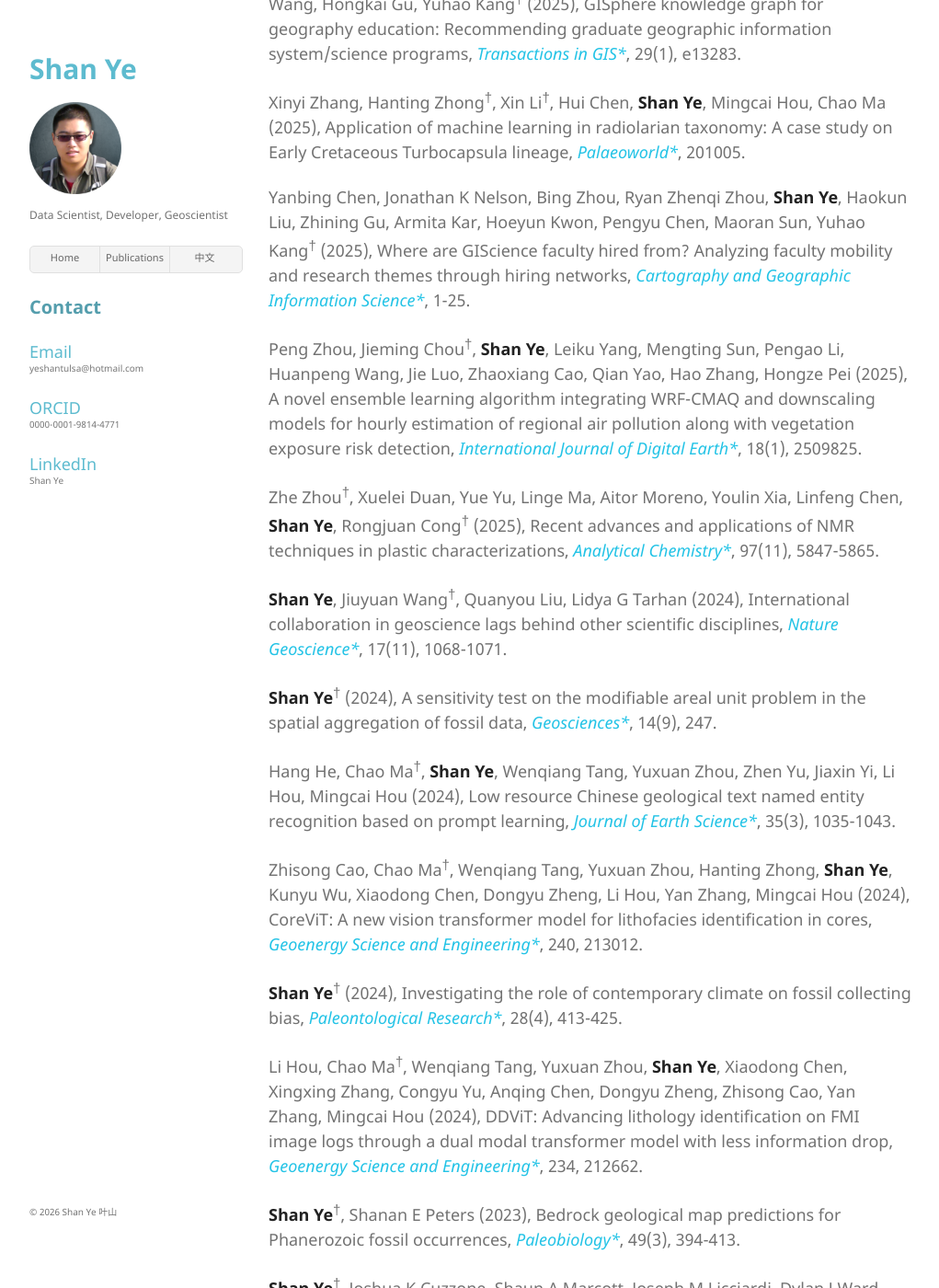
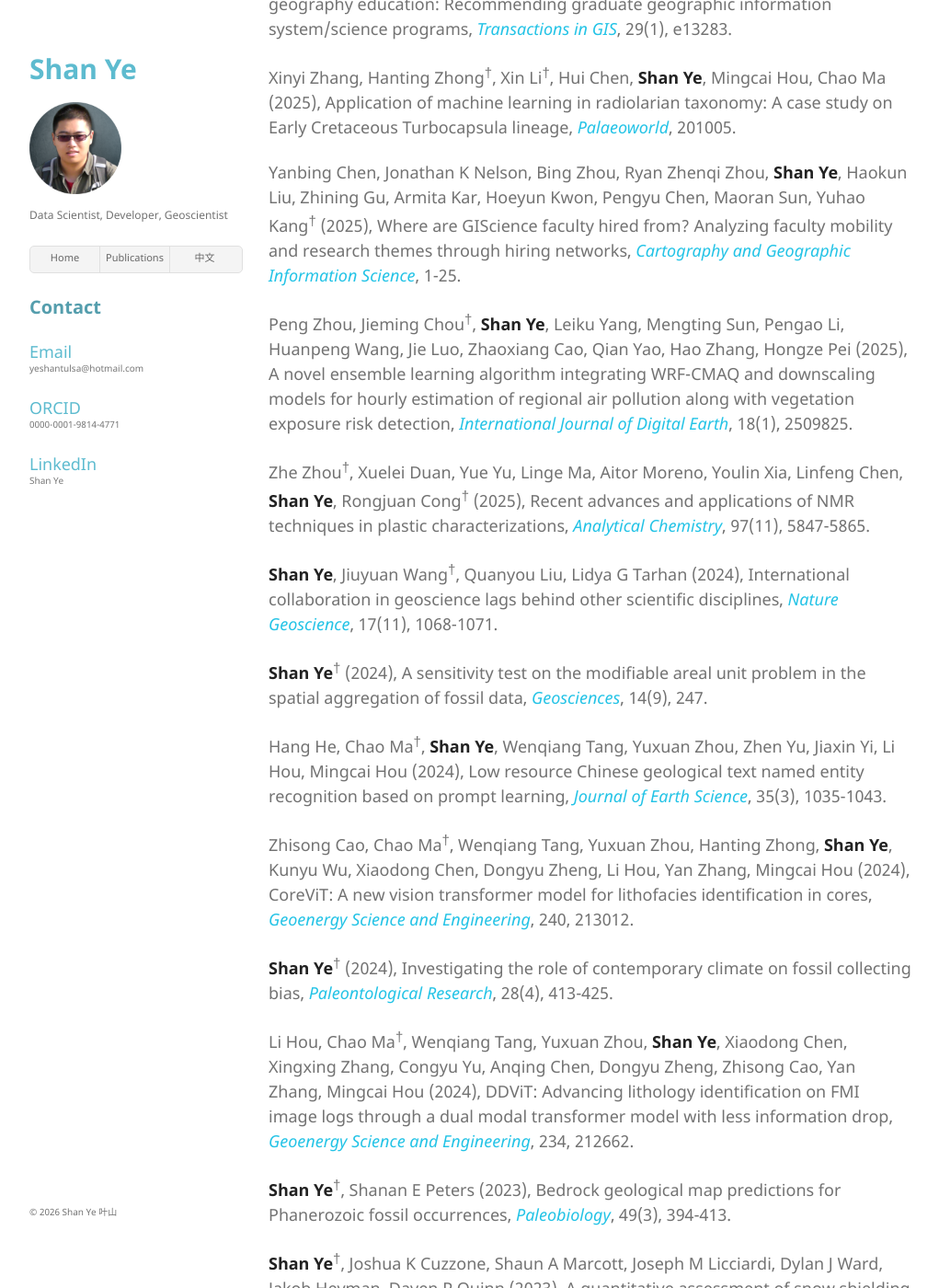
Before and after one commit to yeshan-geo/yeshan-geo.github.io, a Jekyll site: the page built from pages/pub.md, in a window 1280 px wide and 1400 px high, scrolled down 686 px. Shown: the whole window at 92% size, without its empty margins (128-1149 px from the left). Built offline with Jekyll 4.4.1, drawn with Linux system fonts in a browser that asks for light colours; our own code applies the rules of GitHub Pages for plain Markdown files; some of the changed text lies outside the part shown.

Commit message:
Update pub.md

```diff
--- a/pages/pub.md
+++ b/pages/pub.md
@@ -6,39 +6,39 @@
 
 Junbo Wang<sup>#</sup>, Haofeng Tan<sup>#</sup>, Bowen Liao, Albert Jiang, Teng Fei, Qixing Huang, Bing Zhou, Zhengzhong Tu, **Shan Ye**<sup>†</sup>, Yuhao Kang<sup>†</sup> (2026), SounDiT: Geo-contextual soundscape-to-landscape generation, *Accepted*.
 
-Peng Zhou, Jieming Chou<sup>†</sup>, **Shan Ye**, Mengting Sun, Jie Luo, Zhaoxiang Cao, Qian Yao, Hao Zhang, Muhammad Bilal, Li Dan (2025), Global assessment of vegetation ozone exposure using a remote sensing-based index: A new potential reference for critical levels and gross primary production simulations, <i><font color="#23c3e6">IEEE Transactions on Geoscience and Remote Sensing*</font></i>.
+Peng Zhou, Jieming Chou<sup>†</sup>, **Shan Ye**, Mengting Sun, Jie Luo, Zhaoxiang Cao, Qian Yao, Hao Zhang, Muhammad Bilal, Li Dan (2025), Global assessment of vegetation ozone exposure using a remote sensing-based index: A new potential reference for critical levels and gross primary production simulations, <i><font color="#23c3e6">IEEE Transactions on Geoscience and Remote Sensing</font></i>.
 
-**Shan Ye**<sup>†</sup><sup>#</sup>, Xuelei Duan<sup>†</sup><sup>#</sup>, Youlin Xia, Aitor Moreno, Rongjuan Cong, fuyue Tian, Yu Zhou, Lin Liu, Yue Yu, Peiqian Yu, Linfeng Chen, Shuai Shao, Congyun Liu, Linge Ma<sup>†</sup>, Zhe Zhou<sup>†</sup> (2025), AI-Optimized Quantitative RINEPT (AIOQ-RINEPT) 1D <sup>13</sup>C NMR for rapid polyolefin microstructure analysis, <i><font color="#23c3e6">ACS Omega*</font></i>, 10(38), 44633-44641.
+**Shan Ye**<sup>†</sup><sup>#</sup>, Xuelei Duan<sup>†</sup><sup>#</sup>, Youlin Xia, Aitor Moreno, Rongjuan Cong, fuyue Tian, Yu Zhou, Lin Liu, Yue Yu, Peiqian Yu, Linfeng Chen, Shuai Shao, Congyun Liu, Linge Ma<sup>†</sup>, Zhe Zhou<sup>†</sup> (2025), AI-Optimized Quantitative RINEPT (AIOQ-RINEPT) 1D <sup>13</sup>C NMR for rapid polyolefin microstructure analysis, <i><font color="#23c3e6">ACS Omega</font></i>, 10(38), 44633-44641.
 
-Zhining Gu, Wenwen Li, Bing Zhou, Yikang Wang, Yanbing Chen, **Shan Ye**, Kejin Wang, Hongkai Gu, Yuhao Kang<sup>†</sup> (2025), GISphere knowledge graph for geography education: Recommending graduate geographic information system/science programs, <i><font color="#23c3e6">Transactions in GIS*</font></i>, 29(1), e13283.
+Zhining Gu, Wenwen Li, Bing Zhou, Yikang Wang, Yanbing Chen, **Shan Ye**, Kejin Wang, Hongkai Gu, Yuhao Kang<sup>†</sup> (2025), GISphere knowledge graph for geography education: Recommending graduate geographic information system/science programs, <i><font color="#23c3e6">Transactions in GIS</font></i>, 29(1), e13283.
 
-Xinyi Zhang, Hanting Zhong<sup>†</sup>, Xin Li<sup>†</sup>, Hui Chen, **Shan Ye**, Mingcai Hou, Chao Ma (2025), Application of machine learning in radiolarian taxonomy: A case study on Early Cretaceous Turbocapsula lineage, <i><font color="#23c3e6">Palaeoworld*</font></i>, 201005.
+Xinyi Zhang, Hanting Zhong<sup>†</sup>, Xin Li<sup>†</sup>, Hui Chen, **Shan Ye**, Mingcai Hou, Chao Ma (2025), Application of machine learning in radiolarian taxonomy: A case study on Early Cretaceous Turbocapsula lineage, <i><font color="#23c3e6">Palaeoworld</font></i>, 201005.
 
-Yanbing Chen, Jonathan K Nelson, Bing Zhou, Ryan Zhenqi Zhou, **Shan Ye**, Haokun Liu, Zhining Gu, Armita Kar, Hoeyun Kwon, Pengyu Chen, Maoran Sun, Yuhao Kang<sup>†</sup> (2025), Where are GIScience faculty hired from? Analyzing faculty mobility and research themes through hiring networks, <i><font color="#23c3e6">Cartography and Geographic Information Science*</font></i>, 1-25.
+Yanbing Chen, Jonathan K Nelson, Bing Zhou, Ryan Zhenqi Zhou, **Shan Ye**, Haokun Liu, Zhining Gu, Armita Kar, Hoeyun Kwon, Pengyu Chen, Maoran Sun, Yuhao Kang<sup>†</sup> (2025), Where are GIScience faculty hired from? Analyzing faculty mobility and research themes through hiring networks, <i><font color="#23c3e6">Cartography and Geographic Information Science</font></i>, 1-25.
 
-Peng Zhou, Jieming Chou<sup>†</sup>, **Shan Ye**, Leiku Yang, Mengting Sun, Pengao Li, Huanpeng Wang, Jie Luo, Zhaoxiang Cao, Qian Yao, Hao Zhang, Hongze Pei (2025), A novel ensemble learning algorithm integrating WRF-CMAQ and downscaling models for hourly estimation of regional air pollution along with vegetation exposure risk detection, <i><font color="#23c3e6">International Journal of Digital Earth*</font></i>, 18(1), 2509825.
+Peng Zhou, Jieming Chou<sup>†</sup>, **Shan Ye**, Leiku Yang, Mengting Sun, Pengao Li, Huanpeng Wang, Jie Luo, Zhaoxiang Cao, Qian Yao, Hao Zhang, Hongze Pei (2025), A novel ensemble learning algorithm integrating WRF-CMAQ and downscaling models for hourly estimation of regional air pollution along with vegetation exposure risk detection, <i><font color="#23c3e6">International Journal of Digital Earth</font></i>, 18(1), 2509825.
 
-Zhe Zhou<sup>†</sup>, Xuelei Duan, Yue Yu, Linge Ma, Aitor Moreno, Youlin Xia, Linfeng Chen, **Shan Ye**, Rongjuan Cong<sup>†</sup> (2025), Recent advances and applications of NMR techniques in plastic characterizations, <i><font color="#23c3e6">Analytical Chemistry*</font></i>, 97(11), 5847-5865.
+Zhe Zhou<sup>†</sup>, Xuelei Duan, Yue Yu, Linge Ma, Aitor Moreno, Youlin Xia, Linfeng Chen, **Shan Ye**, Rongjuan Cong<sup>†</sup> (2025), Recent advances and applications of NMR techniques in plastic characterizations, <i><font color="#23c3e6">Analytical Chemistry</font></i>, 97(11), 5847-5865.
 
-**Shan Ye**, Jiuyuan Wang<sup>†</sup>, Quanyou Liu, Lidya G Tarhan (2024), International collaboration in geoscience lags behind other scientific disciplines, <i><font color="#23c3e6">Nature Geoscience*</font></i>, 17(11), 1068-1071.
+**Shan Ye**, Jiuyuan Wang<sup>†</sup>, Quanyou Liu, Lidya G Tarhan (2024), International collaboration in geoscience lags behind other scientific disciplines, <i><font color="#23c3e6">Nature Geoscience</font></i>, 17(11), 1068-1071.
 
-**Shan Ye**<sup>†</sup> (2024), A sensitivity test on the modifiable areal unit problem in the spatial aggregation of fossil data, <i><font color="#23c3e6">Geosciences*</font></i>, 14(9), 247.
+**Shan Ye**<sup>†</sup> (2024), A sensitivity test on the modifiable areal unit problem in the spatial aggregation of fossil data, <i><font color="#23c3e6">Geosciences</font></i>, 14(9), 247.
 
-Hang He, Chao Ma<sup>†</sup>, **Shan Ye**, Wenqiang Tang, Yuxuan Zhou, Zhen Yu, Jiaxin Yi, Li Hou, Mingcai Hou (2024), Low resource Chinese geological text named entity recognition based on prompt learning, <i><font color="#23c3e6">Journal of Earth Science*</font></i>, 35(3), 1035-1043.
+Hang He, Chao Ma<sup>†</sup>, **Shan Ye**, Wenqiang Tang, Yuxuan Zhou, Zhen Yu, Jiaxin Yi, Li Hou, Mingcai Hou (2024), Low resource Chinese geological text named entity recognition based on prompt learning, <i><font color="#23c3e6">Journal of Earth Science</font></i>, 35(3), 1035-1043.
 
-Zhisong Cao, Chao Ma<sup>†</sup>, Wenqiang Tang, Yuxuan Zhou, Hanting Zhong, **Shan Ye**, Kunyu Wu, Xiaodong Chen, Dongyu Zheng, Li Hou, Yan Zhang, Mingcai Hou (2024), CoreViT: A new vision transformer model for lithofacies identification in cores, <i><font color="#23c3e6">Geoenergy Science and Engineering*</font></i>, 240, 213012.
+Zhisong Cao, Chao Ma<sup>†</sup>, Wenqiang Tang, Yuxuan Zhou, Hanting Zhong, **Shan Ye**, Kunyu Wu, Xiaodong Chen, Dongyu Zheng, Li Hou, Yan Zhang, Mingcai Hou (2024), CoreViT: A new vision transformer model for lithofacies identification in cores, <i><font color="#23c3e6">Geoenergy Science and Engineering</font></i>, 240, 213012.
 
-**Shan Ye**<sup>†</sup> (2024), Investigating the role of contemporary climate on fossil collecting bias, <i><font color="#23c3e6">Paleontological Research*</font></i>, 28(4), 413-425.
+**Shan Ye**<sup>†</sup> (2024), Investigating the role of contemporary climate on fossil collecting bias, <i><font color="#23c3e6">Paleontological Research</font></i>, 28(4), 413-425.
 
-Li Hou, Chao Ma<sup>†</sup>, Wenqiang Tang, Yuxuan Zhou, **Shan Ye**, Xiaodong Chen, Xingxing Zhang, Congyu Yu, Anqing Chen, Dongyu Zheng, Zhisong Cao, Yan Zhang, Mingcai Hou (2024), DDViT: Advancing lithology identification on FMI image logs through a dual modal transformer model with less information drop, <i><font color="#23c3e6">Geoenergy Science and Engineering*</font></i>, 234, 212662.
+Li Hou, Chao Ma<sup>†</sup>, Wenqiang Tang, Yuxuan Zhou, **Shan Ye**, Xiaodong Chen, Xingxing Zhang, Congyu Yu, Anqing Chen, Dongyu Zheng, Zhisong Cao, Yan Zhang, Mingcai Hou (2024), DDViT: Advancing lithology identification on FMI image logs through a dual modal transformer model with less information drop, <i><font color="#23c3e6">Geoenergy Science and Engineering</font></i>, 234, 212662.
 
-**Shan Ye**<sup>†</sup>, Shanan E Peters (2023), Bedrock geological map predictions for Phanerozoic fossil occurrences, <i><font color="#23c3e6">Paleobiology*</font></i>, 49(3), 394-413.
+**Shan Ye**<sup>†</sup>, Shanan E Peters (2023), Bedrock geological map predictions for Phanerozoic fossil occurrences, <i><font color="#23c3e6">Paleobiology</font></i>, 49(3), 394-413.
 
-**Shan Ye**<sup>†</sup>, Joshua K Cuzzone, Shaun A Marcott, Joseph M Licciardi, Dylan J Ward, Jakob Heyman, Daven P Quinn (2023), A quantitative assessment of snow shielding effects on surface exposure dating from a western North American <sup>10</sup>Be data compilation, <i><font color="#23c3e6">Quaternary Geochronology*</font></i>, 76, 101440.
+**Shan Ye**<sup>†</sup>, Joshua K Cuzzone, Shaun A Marcott, Joseph M Licciardi, Dylan J Ward, Jakob Heyman, Daven P Quinn (2023), A quantitative assessment of snow shielding effects on surface exposure dating from a western North American <sup>10</sup>Be data compilation, <i><font color="#23c3e6">Quaternary Geochronology</font></i>, 76, 101440.
 
-Yikang Wang, Yuhao Kang, Haokun Liu, Ce Hou, Bing Zhou, **Shan Ye**, Yuyan Liu, Jinmeng Rao, Zhenghao Pei, Xiang Ye, Song Gao<sup>†</sup> (2023), Choosing GIS graduate programs from afar: Chinese students' perspectives, <i><font color="#23c3e6">Transactions in GIS*</font></i>, 27(2), 450-475.
+Yikang Wang, Yuhao Kang, Haokun Liu, Ce Hou, Bing Zhou, **Shan Ye**, Yuyan Liu, Jinmeng Rao, Zhenghao Pei, Xiang Ye, Song Gao<sup>†</sup> (2023), Choosing GIS graduate programs from afar: Chinese students' perspectives, <i><font color="#23c3e6">Transactions in GIS</font></i>, 27(2), 450-475.
 
-Yuhao Kang, Kunlin Wu, Song Gao<sup>†</sup>, Ignavier Ng, Jinmeng Rao, **Shan Ye**, Fan Zhang, Teng Fei (2022), STICC: A multivariate spatial clustering method for repeated geographic pattern discovery with consideration of spatial contiguity, <i><font color="#23c3e6">International Journal of Geographical Information Science*</font></i>, 36(8), 1518-1549.
+Yuhao Kang, Kunlin Wu, Song Gao<sup>†</sup>, Ignavier Ng, Jinmeng Rao, **Shan Ye**, Fan Zhang, Teng Fei (2022), STICC: A multivariate spatial clustering method for repeated geographic pattern discovery with consideration of spatial contiguity, <i><font color="#23c3e6">International Journal of Geographical Information Science</font></i>, 36(8), 1518-1549.
 
 ##### Thesis
 
```
